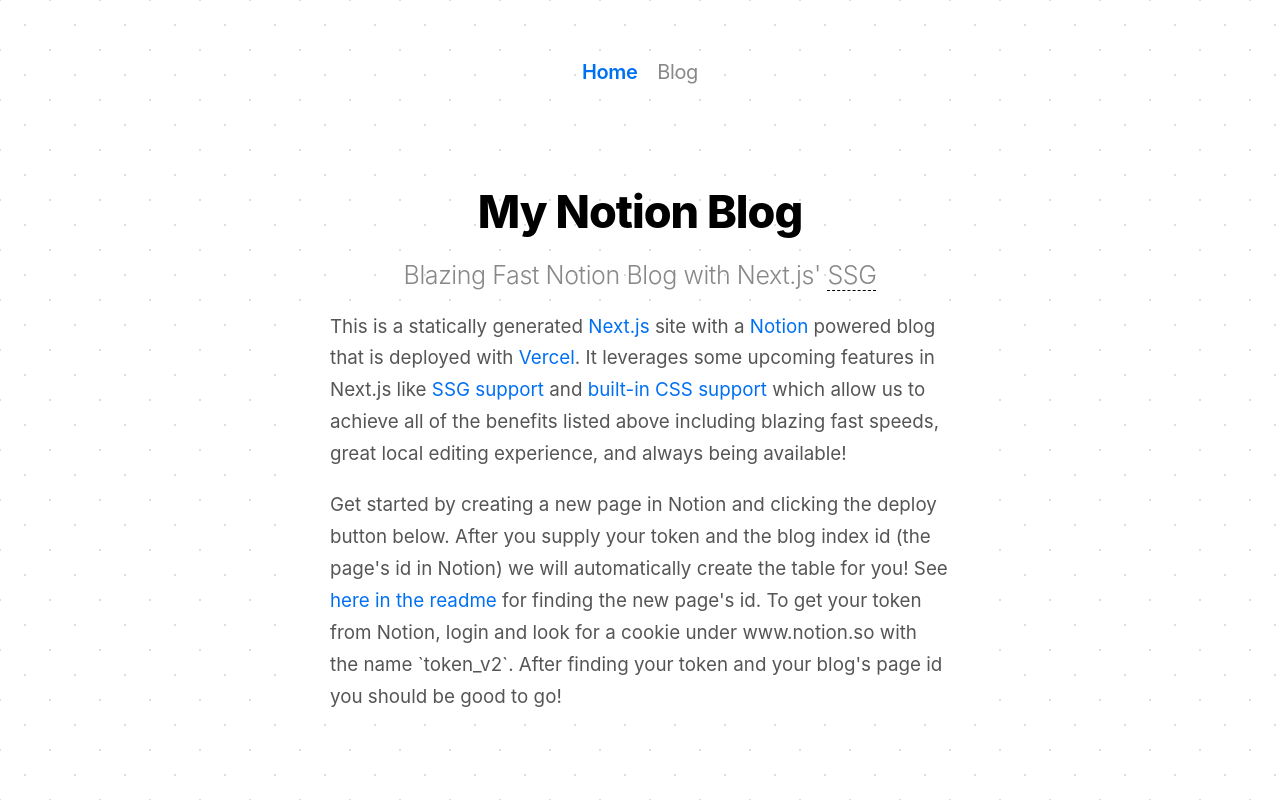
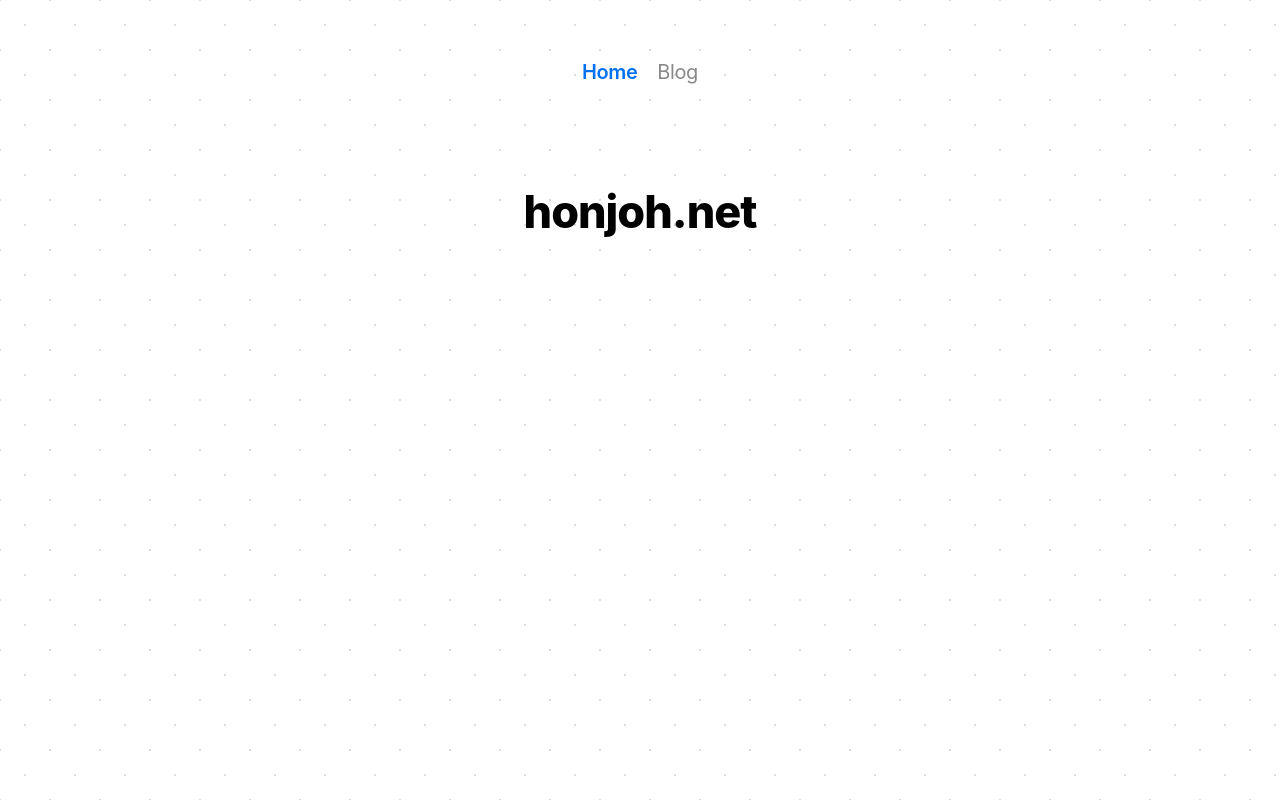
Before and after one commit to NobuHonjoh/notion-blog, a Next.js app: page / in a window 1280 px wide. Built offline with nearby package versions, Linux system fonts and the light colour scheme.

Commit message:
諸々不要

```diff
--- a/src/pages/index.tsx
+++ b/src/pages/index.tsx
@@ -10,8 +10,8 @@
     <Header titlePre="Home" />
     <div className={sharedStyles.layout}>
 
-      <h1>My Notion Blog</h1>
-      <h2>
+      <h1>honjoh.net</h1>
+      {/* <h2>
         Blazing Fast Notion Blog with Next.js'{' '}
         <ExtLink
           href="https://github.com/vercel/next.js/issues/9524"
@@ -20,11 +20,11 @@
         >
           SSG
         </ExtLink>
-      </h2>
+      </h2> */}
 
       {/* <Features /> */}
 
-      <div className="explanation">
+      {/* <div className="explanation">
         <p>
           This is a statically generated{' '}
           <ExtLink href="https://nextjs.org">Next.js</ExtLink> site with a{' '}
@@ -56,7 +56,8 @@
           After finding your token and your blog's page id you should be good to
           go!
         </p>
-      </div>
+      </div> */}
+
     </div>
   </>
 )
```
